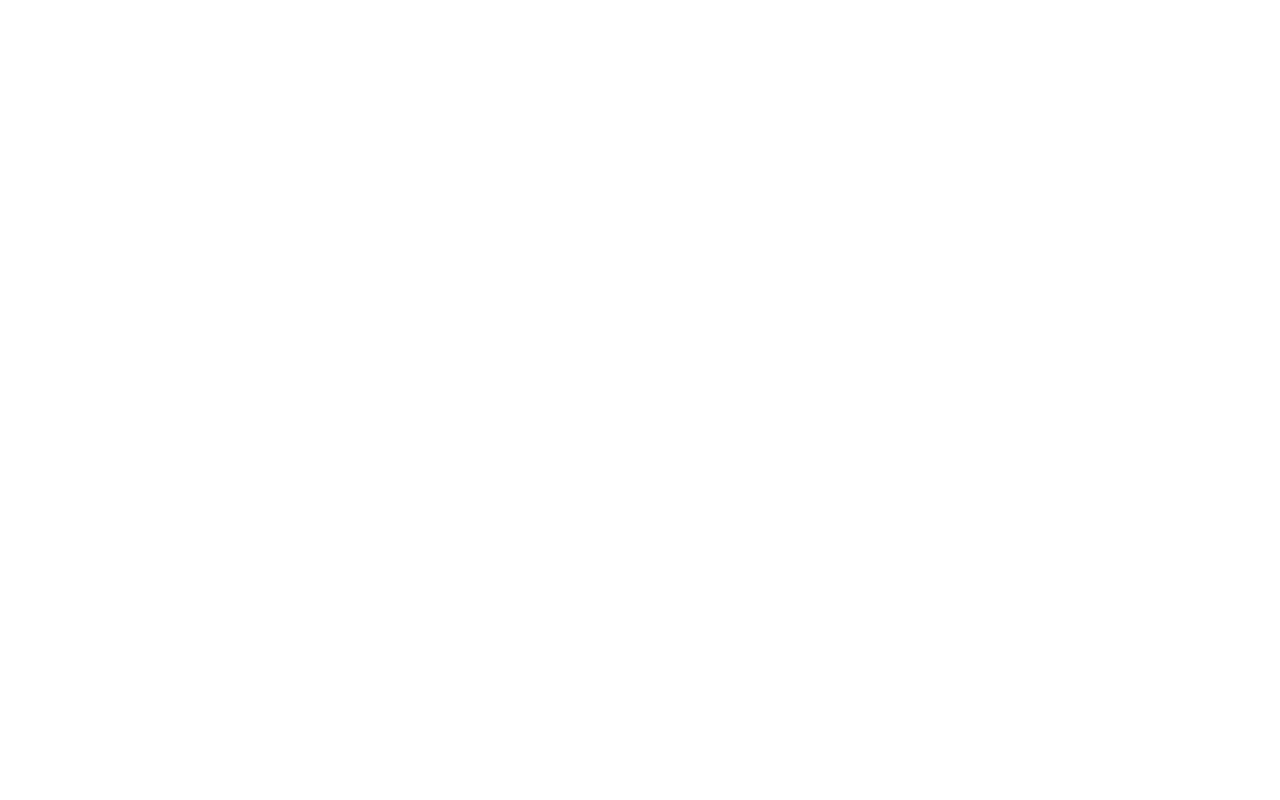
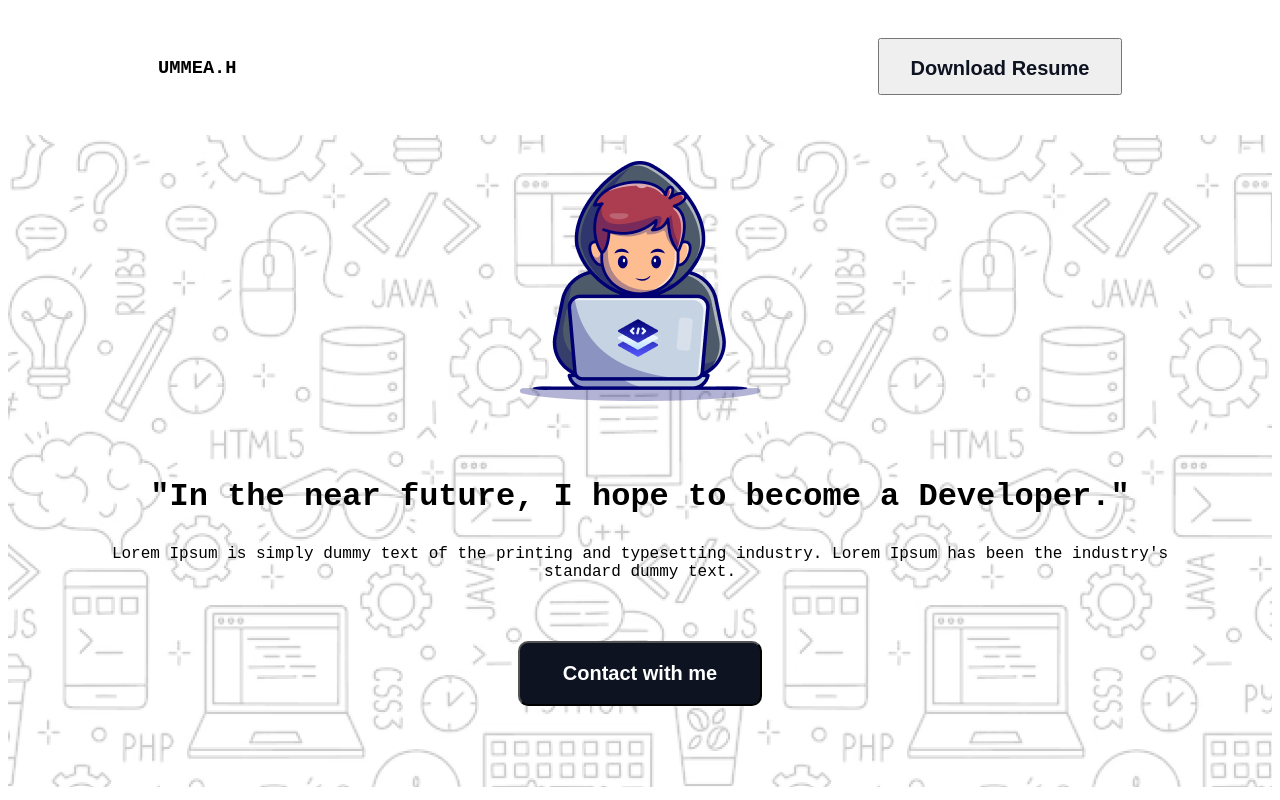
Before and after one commit to ummeahabiba/assignment01, a plain HTML site: page index.html in a window 1280 px wide. Drawn offline with Linux system fonts and the light colour scheme; a web font is replaced by a local one.

Commit message:
added header section

```diff
--- a/index.html
+++ b/index.html
@@ -4,10 +4,30 @@
     <meta charset="UTF-8">
     <meta name="viewport" content="width=device-width, initial-scale=1.0">
     <title>Assignment-1</title>
-    <link rel="stylesheet" href="styles/style.css">
+    <link rel="preconnect" href="https://fonts.googleapis.com">
+<link rel="preconnect" href="https://fonts.gstatic.com" crossorigin>
+<link href="https://fonts.googleapis.com/css2?family=Azeret+Mono:ital,wght@0,100..900;1,100..900&family=Open+Sans:ital,wght@0,300..800;1,300..800&display=swap" rel="stylesheet">
+ <link rel="stylesheet" href="styles/style.css">
 </head>
-<body>
+<body class="Azeret-Mono-text">
     <header>
+        <nav>
+            <h3>UMMEA.H</h3>
+            <a href=""><button class="btn-primary">Download Resume</button></a>
+        </nav>
+        <div  class="Aspiration">
+            <div class="Aspiration-content">
+        <div class="Aspiration-image">
+            <img src="assets/Group.png" alt="">
+        </div>
+        <div class="Aspiration-description">
+            <h1>"In the near future, I hope to become a Developer."</h1>
+            <p>Lorem Ipsum is simply dummy text of the printing and typesetting industry.
+            Lorem Ipsum has been the industry's standard dummy text.</p>
+            <a href=""><button>Contact with me</button></a>
+        </div>
+        </div>
+        </div>
 
     </header>
     <main>
--- a/styles/style.css
+++ b/styles/style.css
@@ -0,0 +1,46 @@
+.Azeret-Mono-text{
+  font-family: "Azeret Mono", monospace;
+  font-optical-sizing: auto;
+  font-style: normal;
+}
+/* nav style*/
+nav{
+    display: flex;
+    justify-content: space-between;
+    margin: 38px 150px;
+}
+.btn-primary{
+  height: 57px;
+  width: 244px;
+  padding: 17px 24px;
+  font-size: 20px;
+  font-weight: 600;
+  color: #0D1321;
+}
+/*header style*/
+.Aspiration{
+  background-image: url(../assets/Hero-bg.png);
+  width: 100%;
+  height: 652px;
+}
+.Aspiration-content{
+  text-align: center;
+}
+.Aspiration-image{
+  padding-top: 26px;
+}
+.Aspiration-description{
+  padding-top: 50px;
+}
+.Aspiration-description p{
+  margin: 30px 100px 60px 100px;
+}
+.Aspiration-description a button{
+  width: 244px;
+  height: 65px;
+  background-color: #0D1321;
+  color: #FFFFFF;
+  font-size: 20px;
+  font-weight: 600;
+  border-radius: 10px;
+}
```
